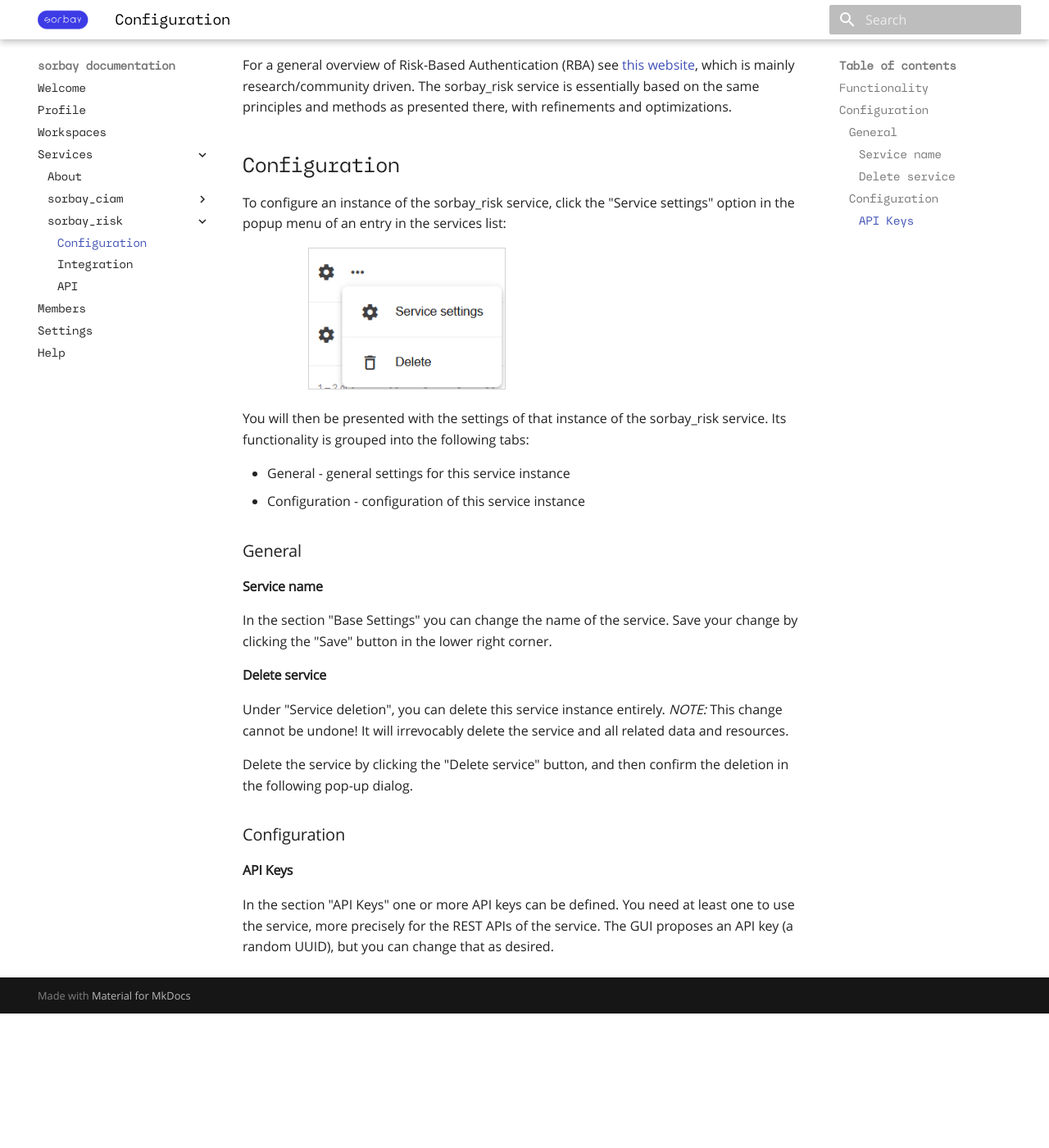
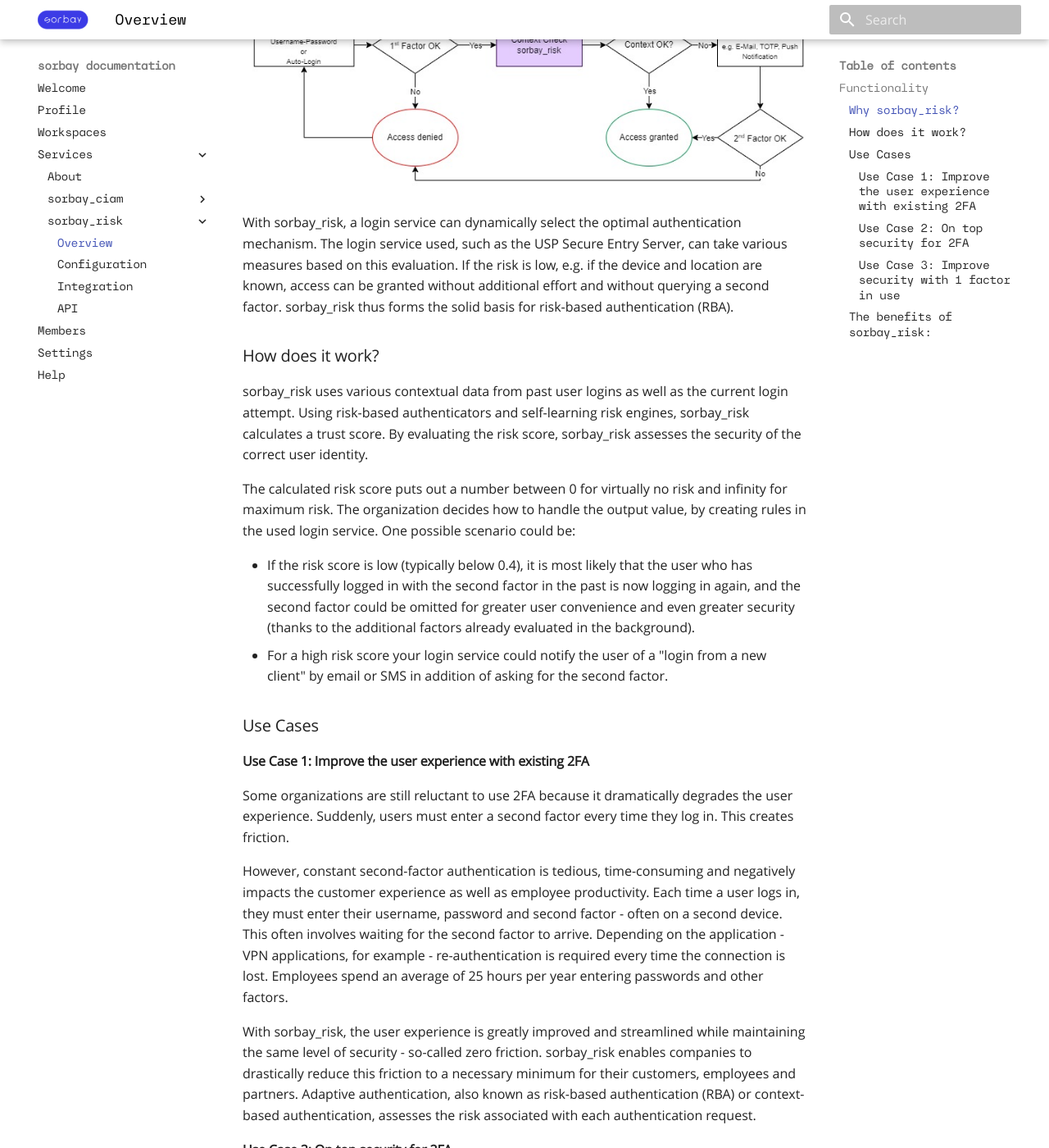
Before and after one commit to sorbay/sorbay-documentation, an MkDocs documentation site: the page built from docs/en/sorbay_risk.md, in a window 1280 px wide and 1400 px high, scrolled down 610 px. Shown: the whole window at 82% size. Built offline with MkDocs 1.6.1 and Material for MkDocs 9.7.7, drawn with Linux system fonts in a browser that asks for light colours; before the commit the page ends 1846 px from its top, so only the background shows below that; some of the changed text lies outside the part shown.

Commit message:
revised sorbay_risk documentation

````diff
--- a/docs/en/sorbay_risk.md
+++ b/docs/en/sorbay_risk.md
@@ -1,67 +1,100 @@
 # sorbay_risk
 
+**for secure authentication with highest user comfort**
+
 ## Functionality
+sorbay_risk combines the highest level of security with the highest level
+of user comfort and enables companies to reduce the friction of repeated
+multiple authentications for customers, employees and partners to a necessary
+minimum (Zero Friction).
 
-The sorbay_risk service provides calculation of a risk score as a basis
-to e.g. selectively omit a second factor during user authentication.
-The risk score calculation is based on various information from the
-client accumulated over logins, including:
+### Why sorbay_risk?
+sorbay_risk is an innovative cloud-based risk scoring service that
+calculates the risk of whether a user is who he claims to be. The sorbay_risk
+service provides the calculation of a risk score as a basis for e.g. selectively
+omitting a second factor during user authentication. By implementing sorbay_risk,
+organizations can not only minimize the risk of unauthorized access, but also
+comply with regulatory requirements. This leads to an improved user experience
+and engagement by ensuring a secure and optimized digital interaction.
 
-- IP and derived info (like country and ASN)
-- User-Agent and derived info (like browser and OS)
-- Browser fingerprint
+<img style="margin-left: 5px; border: 0px;" src="../img/sorbay_risk_flow_diagramm_en.jpg">
 
-The calculated risk score is simply a number, between 0 for
-practically no risk and 1 (or occasionally larger) for maximal risk.
+With sorbay_risk, a login service can dynamically select the optimal
+authentication mechanism. The login service used, such as the
+USP Secure Entry Server, can take various measures based on this evaluation.
+If the risk is low, e.g. if the device and location are known, access
+can be granted without additional effort and without querying a second
+factor. sorbay_risk thus forms the solid basis for risk-based authentication (RBA).
 
-- If the risk score is low (typ. below 0.4), most likely a user that had
-already logged in successfully in the past with second factor is now
-logging in again, and the second factor could be omitted for more
-user convenience and still more security
-(thanks to the additional factors already evaluated in the background).
-- Alternatively or additionally, if a risk score was relatively high,
-your login service might notify the user of a
-"login from a new location", e.g. via email or SMS.
+### How does it work?
 
-For a general overview of Risk-Based Authentication (RBA) see
-[this website](https://riskbasedauthentication.org/),
-which is mainly research/community driven.
-The sorbay_risk service is essentially based on the same principles
-and methods as presented there, with refinements and optimizations.
+sorbay_risk uses various contextual data from past user logins as well
+as the current login attempt. Using risk-based authenticators and self-learning
+risk engines, sorbay_risk calculates a trust score. By evaluating the risk score,
+sorbay_risk assesses the security of the correct user identity.
 
-## Configuration
+The calculated risk score puts out a number between 0 for virtually no risk
+and infinity for maximum risk. The organization decides how to handle the
+output value, by creating rules in the used login service. One possible scenario
+could be:
 
-To configure an instance of the sorbay_risk service, click the "Service settings"
-option in the popup menu of an entry in the services list:
+* If the risk score is low (typically below 0.4), it is most likely that
+the user who has successfully logged in with the second factor in the
+past is now logging in again, and the second factor could be omitted for
+greater user convenience and even greater security (thanks to the additional
+factors already evaluated in the background).
+* For a high risk score your login service could notify the user of a "login
+from a new client" by email or SMS in addition of asking for the second factor.
 
-<img style="margin-left: 80px; width: 35%; border: 1px; border-style: solid; border-color: lightgray" src="../img/services_service_details_popup.png">
 
-You will then be presented with the settings of that instance of the sorbay_risk service.
-Its functionality is grouped into the following tabs:
+### Use Cases
 
-* General - general settings for this service instance
-* Configuration - configuration of this service instance
+#### Use Case 1: Improve the user experience with existing 2FA
+Some organizations are still reluctant to use 2FA because it dramatically
+degrades the user experience. Suddenly, users must enter a second factor
+every time they log in. This creates friction.
 
-### General
+However, constant second-factor authentication is tedious, time-consuming
+and negatively impacts the customer experience as well as employee productivity.
+Each time a user logs in, they must enter their username, password and second
+factor - often on a second device. This often involves waiting for the second
+factor to arrive. Depending on the application - VPN applications, for
+example - re-authentication is required every time the connection is lost.
+Employees spend an average of 25 hours per year entering passwords and other factors.
 
-#### Service name
+With sorbay_risk, the user experience is greatly improved and streamlined while
+maintaining the same level of security - so-called zero friction. sorbay_risk enables
+companies to drastically reduce this friction to a necessary minimum for their
+customers, employees and partners. Adaptive authentication, also known as risk-based
+authentication (RBA) or context-based authentication, assesses the risk associated
+with each authentication request.
 
-In the section "Base Settings" you can change the name of the service.
-Save your change by clicking the "Save" button in the lower right corner.
+#### Use Case 2: On top security for 2FA
+If the organization uses or wants to use 2FA, and also wants both factors to be
+checked for each access, the Risk Service can help to increase security by informing
+the user about suspicious activities via the login service (e.g. MFA Prompt Bombing).
 
-#### Delete service
+#### Use Case 3: Improve security with 1 factor in use
+The customer currently uses only one factor (username-password) for logins. This is not
+considered secure. However, if the organizations do not want to enforce second factor,
+the Risk Score can help to detect credential stuffing or password spraying attacks.
+In addition, sorbay_risk notifies the login service if anomalies has been detected
+(unusual location, unusual device, etc.).
 
-Under "Service deletion", you can delete this service instance entirely.
-*NOTE:* This change cannot be undone! It will irrevocably delete the service
-and all related data and resources.
+### The benefits of sorbay_risk:
+**Enhanced user experience:** users find adaptive authentication far easier to use than
+two-factor authentication and just as secure. Create a secure and smooth digital experience
+for your users.
 
-Delete the service by clicking the "Delete service" button,
-and then confirm the deletion in the following pop-up dialog.
+**Zero Trust Security:** sorbay_risk adapts to the ever-changing threat landscape and provides robust protection.
 
-### Configuration
+**Regulatory compliance:** Meet regulatory requirements and minimize the risk of unauthorized access.
 
-#### API Keys
+**Flexible customization:** Set individual risk levels for applications and data to minimize friction.
 
-In the section "API Keys" one or more API keys can be defined.
-You need at least one to use the service, more precisely for the REST APIs of the service.
-The GUI proposes an API key (a random UUID), but you can change that as desired.
+**Fraud prevention:** Tailor your login service authentication preventing fraud, account takeover,
+and MFA prompt bombing.
+
+**Competitive advantage:** The ability to balance security and convenience is a clear competitive
+advantage. With sorbay_risk, you achieve just that. With our Risk Score service, you'll be one step
+ahead and effectively protect your business.
--- /dev/null
+++ b/docs/en/sorbay_risk_configuration.md
@@ -0,0 +1,38 @@
+# sorbay_risk
+## Configuration
+
+To configure an instance of the sorbay_risk service, click the "Service settings"
+option in the popup menu of an entry in the services list:
+
+<img style="margin-left: 80px; width: 35%; border: 1px; border-style: solid; border-color: lightgray" src="../img/services_service_details_popup.png">
+
+You will then be presented with the settings of that instance of the sorbay_risk service.
+Its functionality is grouped into the following tabs:
+
+* General - general settings for this service instance
+* Configuration - configuration of this service instance
+
+### General
+
+#### Service name
+
+In the section "Base Settings" you can change the name of the service.
+Save your change by clicking the "Save" button in the lower right corner.
+
+#### Delete service
+
+Under "Service deletion", you can delete this service instance entirely.
+*NOTE:* This change cannot be undone! It will irrevocably delete the service
+and all related data and resources.
+
+Delete the service by clicking the "Delete service" button,
+and then confirm the deletion in the following pop-up dialog.
+
+### Configuration
+
+#### API Keys
+
+To access the REST API of the service an API key is required.
+You must define or generate at least one for proper functionality.
+
+It's possible to define more than one API key so that you can rotate them regularly.
--- a/docs/en/sorbay_risk_integration.md
+++ b/docs/en/sorbay_risk_integration.md
@@ -2,7 +2,7 @@
 
 This guide will show you how to integrate your login service with the sorbay_risk service.
 
-Let's assume that you have already created a sorbay_risk service.
+Make sure you first created a sorbay_risk service.
 
 ## Configure the sorbay_risk service
 
@@ -22,11 +22,14 @@
 
 That might of course be different in practice, but what is crucial is that there should be a means to at least weakly authenticate a user (more precisely the userid) before using the sorbay_risk service.
 
-<span style="color:red">***TODO***</span> Where would the base URL be obtained from?<br>
-=> could be shown in the service GUI (selectable to copy and/or button to copy to clipboard)<br>
-=> if so, would need to add documentation for that additional field
+To get the base URL of your sorbay_risk service, you will find in the "General" settings tab a button to copy the URL of the REST-API.
 
-The base URL of the sorbay_risk service depends on the service name, let's assume the base URL is `https://risk.sorbay.com/myriskservice` below.
+<img style="margin-left: 80px; width: 75%; border: 1px; border-style: solid; border-color: lightgray" src="../img/sorbay_risk_copy_url_en.png">
+
+The base URL of the sorbay_risk service depends on the service ID and has the notation `https://<SERVICE_ID>.cloud.sorbay.com`.
+In this guide we assume the base URL is `https://riskid.cloud.sorbay.com/` below.
+
+## Authentication Flow
 
 Here is the typical flow of requests and responses in case of a successful login:
 
@@ -54,12 +57,12 @@
 risk -->> login: ok
 ```
 
-#### 1. GET login page
+**1. GET login page**
 
 A user goes to the login location in their browser/client
 (directly or redirected when trying to access a protected application).
 
-#### 2. Login page (with initial js)
+**2. Login page (with initial js)**
 
 Your login service sends back a login page with form fields for **userid** and **password**,
 plus a hidden field named **token**, and the following JavaScript:
@@ -67,7 +70,7 @@
 ```javascript
 <script>
   function sorbayGetSetToken() {
-    const baseUrl = 'https://risk.sorbay.com/myriskservice';
+    const baseUrl = 'https://riskid.cloud.sorbay.com';
     import(baseUrl + '/resources/sorbay-risk.min.js')
       .catch(e => { throw new Error('client-error: import ' + baseUrl + '/resources/sorbay-risk.min.js failed: ' + e); })
       .then(js => js.sorbayGetToken(baseUrl))
@@ -81,64 +84,66 @@
 </script>
 ```
 
-#### 3. GET js for fingerprint etc.
+**3. GET js for fingerprint etc.**
 
 The above JavaScript is run immediately (while the user is free to enter username and password in parallel). It fetches further JavaScript from the sorbay_risk service in order to calculate a browser/client fingerprint.
 
-#### 4. js for fingerprint etc.
+**4. js for fingerprint etc.**
 
 The received JavaScript also runs immediately.
 
-#### 5. REST call /rest/token (client fingerprint)
+**5. REST call /rest/token (client fingerprint)**
 
-The JavaScript determines the browser/client fingerprint and makes a rest call to the sorbay_risk service at `https://risk.sorbay.com/myriskservice/rest/token`, passing the **fingerprint**.
+The JavaScript determines the browser/client fingerprint and makes a rest call to the sorbay_risk service at `https://riskid.cloud.sorbay.com/rest/token`, passing the **fingerprint**.
 
-(Note that the API key is not used in that callout; usage of the API key is restricted to your login service, the API key should never be given/passed to the client.)
+Note: The API key is not used in that callout; usage of the API key is restricted to your login service, the API key should never be given/passed to the client.
 
-#### 6. token (opaque)
+**6. token (opaque)**
 
-The sorbay_risk service returns the **token**, which is just an opaque string to the client. It contains in encrypted and signed form all collected attributes (IP, User-Agent, fingerprint, plus derived attributes like country, etc.). It also contains a validity period and a unique id to further prevent replay attacks.
+The sorbay_risk service returns the opaque **token**. The token is required to calculate the final
+risk score in the next steps. The token is only valid for a certain period of time and can be used only once
+to prevent e.g. replay attacks.
 
 In the JavaScript above, the token is written to the hidden **token** field.
 
-#### 7. Login POST (userid + password + token)
+**7. Login POST (userid + password + token)**
 
 The user enters userid and password and submits them, posting them to your login service along with the token.
 
-(Detail: Ideally, the submit button would only become active once the token had been obtained.)
+Ideally, the submit button would only become active once the token had been obtained.
 
-#### 8. REST call /rest/risk (userid + token)
+**8. REST call /rest/risk (userid + token)**
 
-The login service validates userid/password and, if correct, makes a REST call to the `https://risk.sorbay.com/myriskservice/rest/risk` location on the sorbay_risk service, passing **userid** and **token**, plus the **API key** as `X-API-Key` HTTP request header.
+The login service validates userid/password and, if correct, makes a REST call to the `https://riskid.cloud.sorbay.com/rest/risk`
+location on the sorbay_risk service, passing **userid** and **token**, plus the **API key** as `X-API-Key` HTTP request header.
 
-#### 9. risk score
+**9. risk score**
 
-The sorbay_risk service makes various validations, including:
-
-- The API key must be equal to one of the configured API keys.
-- It can decipher the token and validate its signature.
-- The token must not have expired.
-
-If all validations pass, the sorbay_risk service calculates the risk score and returns it.
+The sorbay_risk service validated the token before calculating the risk score and returns it.
 
 Your login service receives the risk score and is free what to do based on its value.
 
-For example, if the risk score is lower than 0.4, a second factor authentication (SMS, etc.) could be skipped. Or if the risk score is above a certain value, an email could be sent to the user to inform of the login attempt "from a new location".
+For example, if the risk score is lower than 0.4, a second factor authentication (TOTP, etc.) could be skipped.
+Or if the risk score is above a certain value, an email could be sent to the user to inform of the login attempt "from a new location/client".
 
-(The general recommendation is to first operate in mode where the risk score is calculated and logged, but no decisions are made based on it. After gaining some experience with how the risk score behaves in your specific setup and with your specific classes of users and their habits, start implementing different behavior depending on the risk score and maybe other attributes related to the user.)
+It's not recommended to block a login attempt entirely based on the risk score. Depending on the feature changes it could
+prevent legitimate user from accessing your service.
 
-#### 10. login ok or require further authentication
+**10. login ok or require further authentication**
 
-You login service logs in the user if the risk score was deemed low enough, otherwise initiates further authentication.
+Your login service grants access to the user if the risk score was deemed low enough, otherwise it initiates further authentication steps.
 
-#### 11. (opt. further authentication)
+**11. Optional further authentication steps**
 
 Optionally further authentication steps between client and your login service.
 
-#### 12. REST call /rest/loginok (userid + token)
+**12. REST call /rest/loginok (userid + token)**
 
-Whenever your login service decides that login with that user was successful, your login service makes a REST call to the `https://risk.sorbay.com/myriskservice/rest/loginok` location at the sorbay_risk service to signal that to the sorbay_risk service, with the same parameters as for the risk call further above. Only then does the sorbay_risk service store the attributes (partially hashed in special way with a secret for privacy reasons) in its database as the basis for future risk score evaluations.
+Whenever your login service decides that login with that user was successful, your login service must make a REST call
+to `https://riskid.cloud.sorbay.com/rest/loginok` to signal that to the sorbay_risk service.
+Only then does the sorbay_risk service stores the gathered attributes from the latest login attempt in its datastore
+for future risk score evaluations.
 
-#### 13. ok
+**13. ok**
 
-The sorbay_risk service confirms that it successfully recorded the login as successful.
+The sorbay_risk service confirms that it successfully recorded the login attributes.
--- a/mkdocs.yml
+++ b/mkdocs.yml
@@ -39,7 +39,8 @@
       - Integration: 'sorbay_ciam_integration.md'
       - API: 'sorbay_ciam_api.md'
     - sorbay_risk:
-      - Configuration: 'sorbay_risk.md'
+      - Overview: 'sorbay_risk.md'
+      - Configuration: 'sorbay_risk_configuration.md'
       - Integration: 'sorbay_risk_integration.md'
       - API: 'sorbay_risk_api.md'
   - Members: 'members.md'
````
Also changed, not shown: README.md (+1 -5 lines), docs/en/sorbay_ciam.md (+1 -1 lines), docs/de/img/sorbay_risk_flow_diagramm_de.jpg (added), docs/en/img/sorbay_risk_copy_url_en.png (added), docs/en/img/sorbay_risk_flow_diagramm_en.jpg (added).
